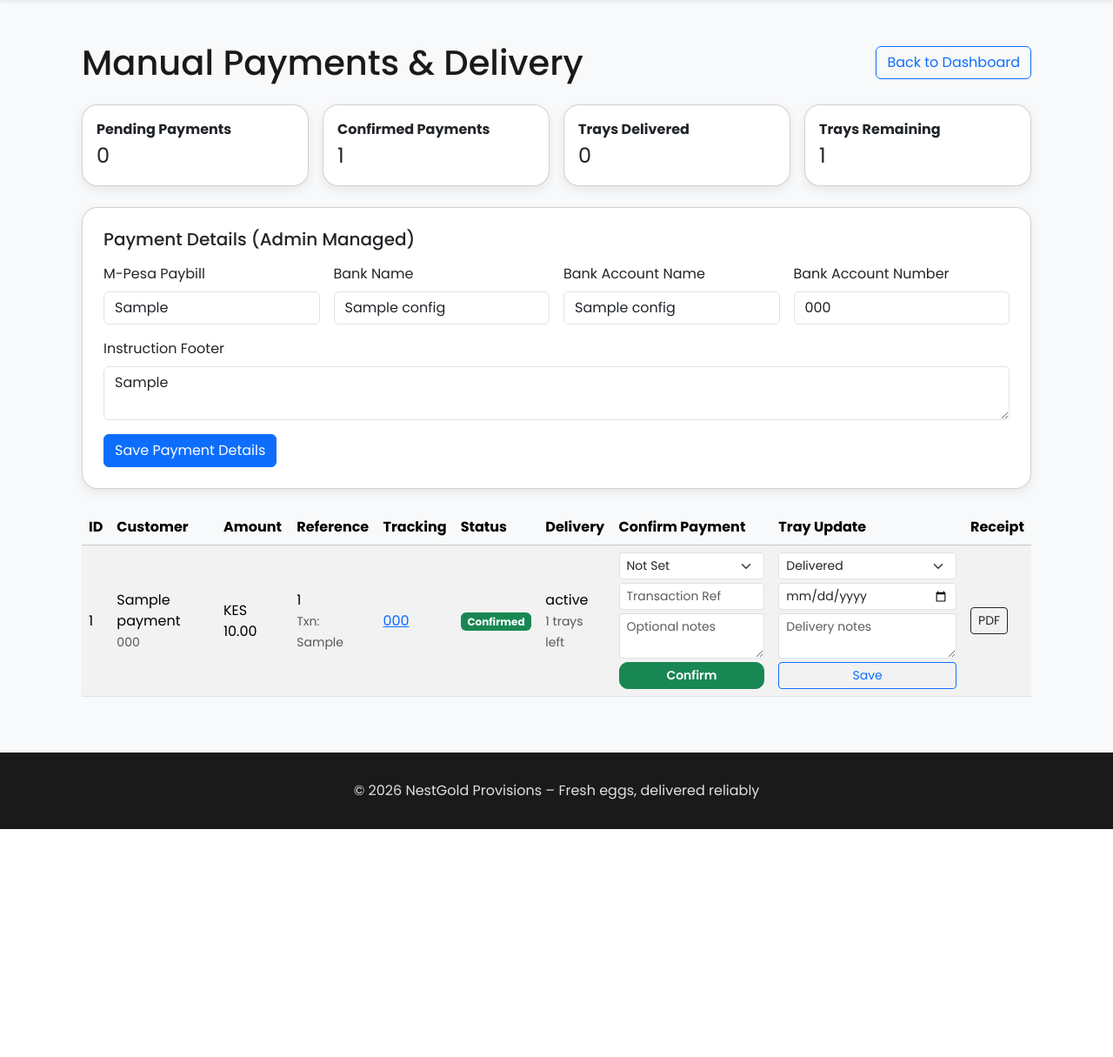
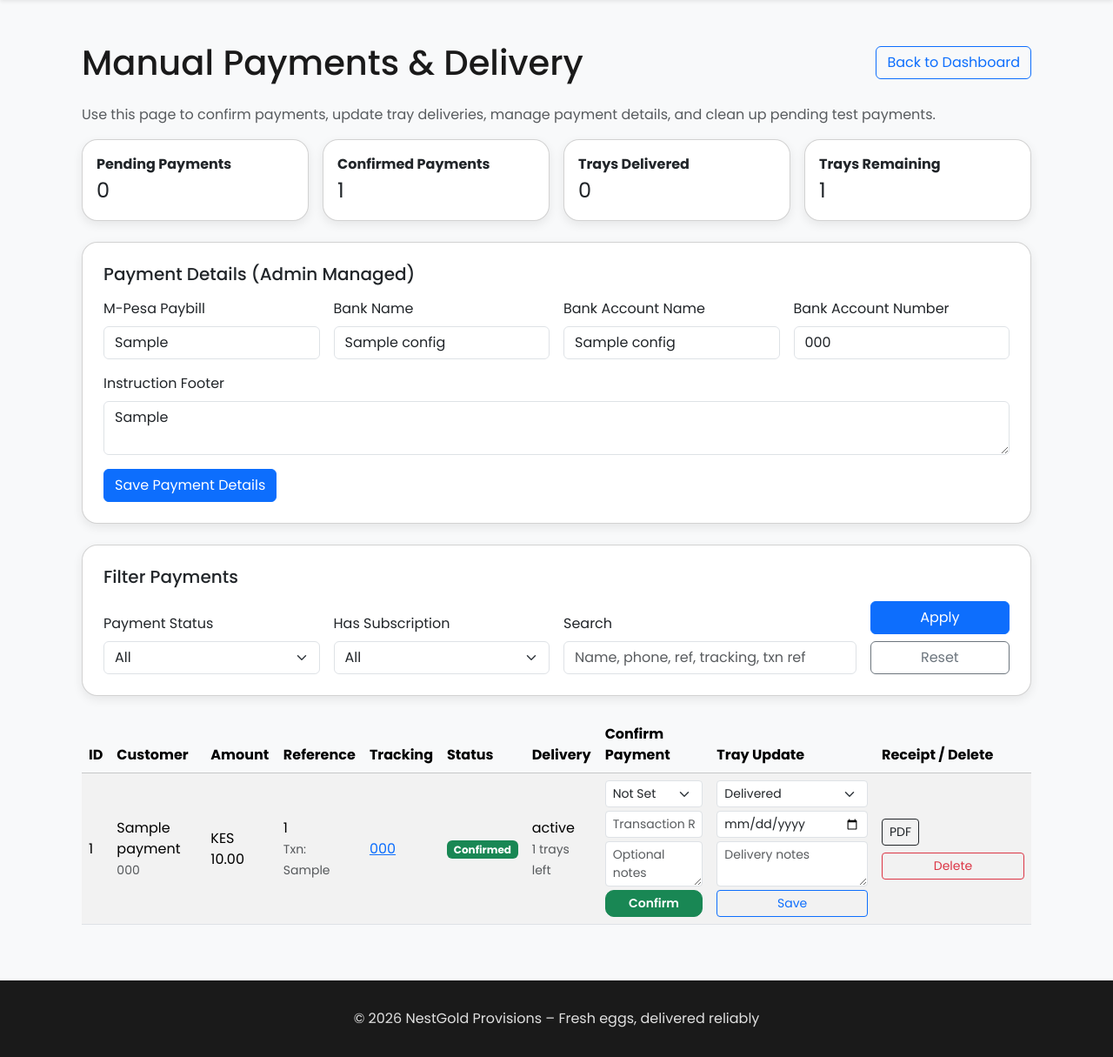
Before and after one commit to MERIOTHWANGUI/Nestgold-provisions, a Flask app: page /admin/payments in a window 1280 px wide. Shown: the part 62-1277 px from the top of the page at 87% size. Before the commit the page ends 1015 px from the top, so only its background shows below. Run offline with Flask 3, Linux system fonts and the light colour scheme; a user stored in the database is signed in; tables that the repository leaves empty hold one stand-in row (values such as "Sample post").

Commit message:
changing admin page

```diff
--- a/app/routes/admin.py
+++ b/app/routes/admin.py
@@ -5,7 +5,7 @@ from flask import Blueprint, Response, flash, redirect, render_template, request
 from flask_login import current_user, login_required
 from flask_wtf import FlaskForm
 from markupsafe import escape
-from sqlalchemy import and_, case, func
+from sqlalchemy import and_, case, func, or_
 from sqlalchemy.exc import IntegrityError
 from wtforms import (
     BooleanField,
@@ -457,7 +457,31 @@ def delete_subscription(sub_id):
 
 @admin_bp.route('/payments')
 def payments():
-    payments_list = Payment.query.order_by(Payment.payment_date.desc(), Payment.id.desc()).all()
+    payment_status_filter = (request.args.get('payment_status') or '').strip()
+    has_subscription_filter = (request.args.get('has_subscription') or '').strip().lower()
+    query_text = (request.args.get('q') or '').strip()
+
+    payments_query = Payment.query
+    if payment_status_filter in {ManualPaymentStatus.PENDING.value, ManualPaymentStatus.CONFIRMED.value}:
+        payments_query = payments_query.filter(Payment.payment_status == payment_status_filter)
+
+    if has_subscription_filter == 'yes':
+        payments_query = payments_query.filter(Payment.subscription_id.isnot(None))
+    elif has_subscription_filter == 'no':
+        payments_query = payments_query.filter(Payment.subscription_id.is_(None))
+
+    if query_text:
+        like = f"%{query_text}%"
+        payments_query = payments_query.filter(or_(
+            Payment.customer_name.ilike(like),
+            Payment.customer_phone.ilike(like),
+            Payment.reference_id.ilike(like),
+            Payment.tracking_code.ilike(like),
+            Payment.checkout_request_id.ilike(like),
+            Payment.admin_transaction_reference.ilike(like),
+        ))
+
+    payments_list = payments_query.order_by(Payment.payment_date.desc(), Payment.id.desc()).all()
     confirm_form = ConfirmManualPaymentForm()
     delivery_form = DeliveryUpdateForm()
     config = PaymentConfig.query.order_by(PaymentConfig.id.desc()).first()
@@ -466,6 +490,7 @@ def payments():
         db.session.add(config)
         db.session.commit()
     config_form = PaymentConfigForm(obj=config)
+    delete_form = DeleteForm()
 
     total_pending = Payment.query.filter_by(payment_status=ManualPaymentStatus.PENDING.value).count()
     total_confirmed = Payment.query.filter_by(payment_status=ManualPaymentStatus.CONFIRMED.value).count()
@@ -486,6 +511,12 @@ def payments():
             'confirmed': total_confirmed,
             'trays_delivered': trays_delivered,
             'trays_remaining': trays_remaining_total,
+        },
+        delete_form=delete_form,
+        selected_filters={
+            'payment_status': payment_status_filter,
+            'has_subscription': has_subscription_filter,
+            'q': query_text,
         },
     )
 
@@ -607,3 +638,29 @@ def download_payment_receipt(payment_id):
     response = Response(_simple_pdf(lines), mimetype="application/pdf")
     response.headers["Content-Disposition"] = f'attachment; filename="admin_receipt_{payment.id}.pdf"'
     return response
+
+
+@admin_bp.route('/payments/delete/<int:payment_id>', methods=['POST'])
+def delete_payment(payment_id):
+    form = DeleteForm()
+    if not form.validate_on_submit():
+        flash("Bad request (CSRF validation failed).", "danger")
+        return redirect(url_for('admin.payments'))
+
+    payment = Payment.query.get_or_404(payment_id)
+    if payment.payment_status == ManualPaymentStatus.CONFIRMED.value:
+        flash('Confirmed payments cannot be deleted. Cancel the subscription instead if needed.', 'warning')
+        return redirect(url_for('admin.payments'))
+
+    sub = payment.subscription
+    db.session.delete(payment)
+    db.session.flush()
+
+    if sub:
+        remaining = Payment.query.filter_by(subscription_id=sub.id).count()
+        if remaining == 0 and sub.status == SubscriptionStatus.PENDING.value:
+            db.session.delete(sub)
+
+    db.session.commit()
+    flash(f'Payment #{payment_id} deleted successfully.', 'success')
+    return redirect(url_for('admin.payments'))
--- a/app/routes/subscription.py
+++ b/app/routes/subscription.py
@@ -130,6 +130,7 @@ def new(plan_id):
             subscription=sub,
             instructions=instructions,
             tracking_url=url_for("payments.track_payment", tracking_code=tracking_code),
+            slip_download_url=url_for("payments.track_receipt_download", tracking_code=tracking_code),
         )
 
     return render_template('public/subscribe.html', plan=plan, form=form)
--- a/app/templates/admin/payments.html
+++ b/app/templates/admin/payments.html
@@ -8,6 +8,7 @@
         <h1 class="mb-0">Manual Payments & Delivery</h1>
         <a class="btn btn-outline-primary" href="{{ url_for('admin.dashboard') }}">Back to Dashboard</a>
     </div>
+    <p class="text-muted">Use this page to confirm payments, update tray deliveries, manage payment details, and clean up pending test payments.</p>
 
     <div class="row mb-4 g-3">
         <div class="col-md-3"><div class="card p-3"><strong>Pending Payments</strong><div class="fs-4">{{ summary.pending }}</div></div></div>
@@ -29,6 +30,38 @@
         </form>
     </div>
 
+    <div class="card p-4 mb-4">
+        <h5 class="mb-3">Filter Payments</h5>
+        <form method="GET" action="{{ url_for('admin.payments') }}" class="row g-3 align-items-end">
+            <div class="col-md-3">
+                <label class="form-label">Payment Status</label>
+                <select class="form-select" name="payment_status">
+                    <option value="">All</option>
+                    <option value="Pending" {% if selected_filters.payment_status == 'Pending' %}selected{% endif %}>Pending</option>
+                    <option value="Confirmed" {% if selected_filters.payment_status == 'Confirmed' %}selected{% endif %}>Confirmed</option>
+                </select>
+            </div>
+            <div class="col-md-3">
+                <label class="form-label">Has Subscription</label>
+                <select class="form-select" name="has_subscription">
+                    <option value="" {% if not selected_filters.has_subscription %}selected{% endif %}>All</option>
+                    <option value="yes" {% if selected_filters.has_subscription == 'yes' %}selected{% endif %}>Yes</option>
+                    <option value="no" {% if selected_filters.has_subscription == 'no' %}selected{% endif %}>No</option>
+                </select>
+            </div>
+            <div class="col-md-4">
+                <label class="form-label">Search</label>
+                <input class="form-control" type="text" name="q"
+                       value="{{ selected_filters.q or '' }}"
+                       placeholder="Name, phone, ref, tracking, txn ref">
+            </div>
+            <div class="col-md-2 d-grid gap-2">
+                <button class="btn btn-primary" type="submit">Apply</button>
+                <a class="btn btn-outline-secondary" href="{{ url_for('admin.payments') }}">Reset</a>
+            </div>
+        </form>
+    </div>
+
     <div class="table-responsive">
         <table class="table table-striped table-hover align-middle">
             <thead class="table-light">
@@ -42,7 +75,7 @@
                     <th>Delivery</th>
                     <th>Confirm Payment</th>
                     <th>Tray Update</th>
-                    <th>Receipt</th>
+                    <th>Receipt / Delete</th>
                 </tr>
             </thead>
             <tbody>
@@ -103,12 +136,20 @@
                         <span class="text-muted">No subscription</span>
                         {% endif %}
                     </td>
-                    <td>
+                    <td style="min-width: 180px;">
                         {% if p.payment_status == 'Confirmed' %}
                         <a class="btn btn-sm btn-outline-dark" href="{{ url_for('admin.download_payment_receipt', payment_id=p.id) }}">PDF</a>
                         {% else %}
-                        <span class="text-muted">Pending</span>
+                        <span class="text-muted">Pending</span><br>
+                        <small class="text-muted">Can be deleted</small>
                         {% endif %}
+                        <form method="POST" action="{{ url_for('admin.delete_payment', payment_id=p.id) }}" class="mt-2">
+                            {{ delete_form.hidden_tag() }}
+                            <button class="btn btn-sm btn-outline-danger w-100" type="submit"
+                                    onclick="return confirm('Delete payment #{{ p.id }}? Pending-only cleanup action.');">
+                                Delete
+                            </button>
+                        </form>
                     </td>
                 </tr>
                 {% else %}
```
Also changed, not shown: app/routes/payments.py (+50 -18 lines), app/templates/public/payment_instructions.html (+7 -1 lines), app/templates/public/track_payment.html (+7 -6 lines).
